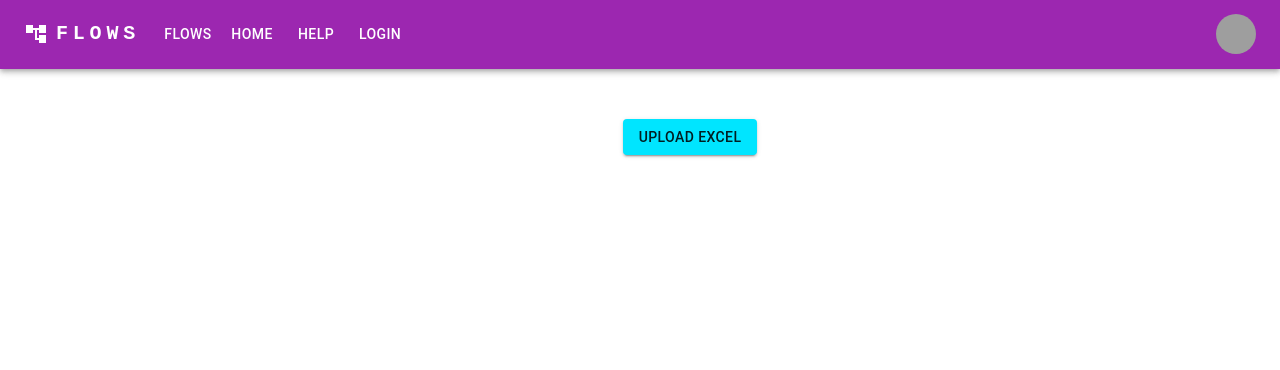
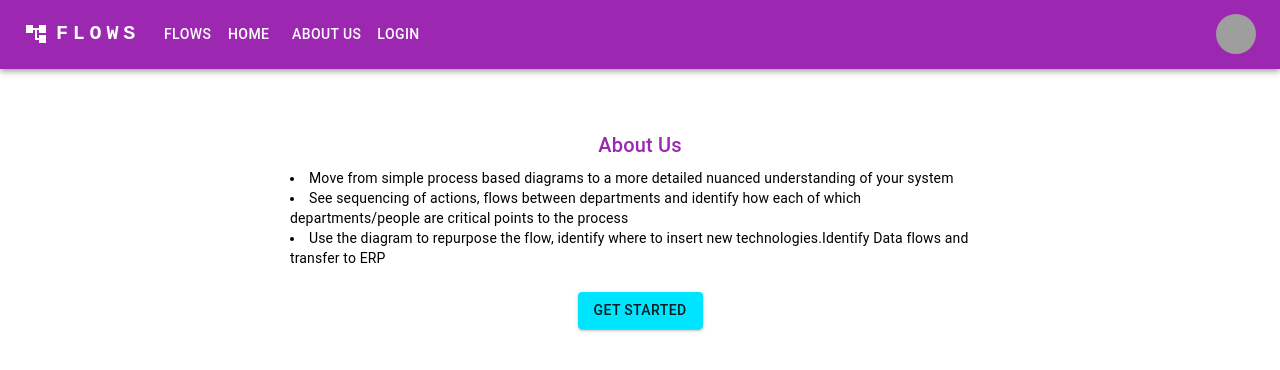
Before and after one commit to spuchala/flows-web-ui, a React (Create React App) app: page / in a window 1280 px wide. Shown: the top 370 px of the page. Built offline with nearby package versions, Linux system fonts and the light colour scheme; grey boxes are pictures that could not be loaded.

Commit message:
Updates to Menu and all

```diff
--- a/src/components/nav-bar/nav-bar.js
+++ b/src/components/nav-bar/nav-bar.js
@@ -113,13 +113,14 @@ const NavBar = () => {
             FLOWS
           </Typography>
           <Box sx={{ flexGrow: 1, display: { xs: "none", md: "flex" } }}>
-            {adminPagesConfig.map(({ title }, index) => (
+            {adminPagesConfig.map(({ title, route }, index) => (
               <Button
                 key={index}
-                onClick={handleCloseNavMenu}
+                //onClick={handleCloseNavMenu}
                 sx={{ my: 2, color: "white", display: "block" }}
+                href = {route}
               >
-                {title}
+              {title}
               </Button>
             ))}
           </Box>
--- a/src/config/admin-pages-config.js
+++ b/src/config/admin-pages-config.js
@@ -11,8 +11,8 @@ const adminPagesConfig = [
   },
   {
     // This is the configuration for the "Help" page
-    title: "Help",
-    route: "/help"
+    title: "About Us",
+    route: "/about"
   },
   {
     // This is the configuration for the "Login" page
--- a/src/config/routes-config.js
+++ b/src/config/routes-config.js
@@ -7,10 +7,10 @@ import About from "../views/about/about";
 const RoutesConfig = () => {
   return (
     <Routes>
-      <Route exact path="/" element={<Home />} />
+      <Route exact path="/" element={<About />} />
       <Route exact path="/flows" element={<Home />} />
       <Route exact path="/flows-web-ui" element={<About />} />
-      <Route exact path="/departments" element={<Home />} />
+      <Route exact path="/departments" element={<About />} />
       <Route exact path="/people" element={<Home />} />
       <Route exact path="/about" element={<About />} />
     </Routes>
--- a/src/views/about/about.js
+++ b/src/views/about/about.js
@@ -14,16 +14,14 @@ const About = () => {
         <Typography variant="h6" gutterBottom sx={{ color: "text.primary" }}>
           About Us
         </Typography>
-        <Typography variant="h4" gutterBottom>
+{/*         <Typography variant="h4" gutterBottom>
           About Us title goes here
-        </Typography>
-        <Typography variant="body2" gutterBottom>
-          Stranded. Yes, she was now the first person ever to land on Venus, but
-          that was of little consequence. Her name would be read by millions in
-          school as the first to land here, but that celebrity would never
-          actually be seen by her. She looked at the control panel and knew
-          there was nothing that would ever get it back into working order. She
-          was the first and it was not clear this would also be her last.
+        </Typography> */}
+        <Typography variant="body2" align = "left" gutterBottom>
+        <li>Move from simple process based diagrams to a more detailed nuanced understanding of your system</li>
+        <li>See sequencing of actions, flows between departments and identify how each of which departments/people are critical points to the process</li>
+        <li>Use the diagram to repurpose the flow, identify where to insert new technologies.Identify Data flows and transfer to ERP</li>
+
         </Typography>
       </Box>
       <br />
```
